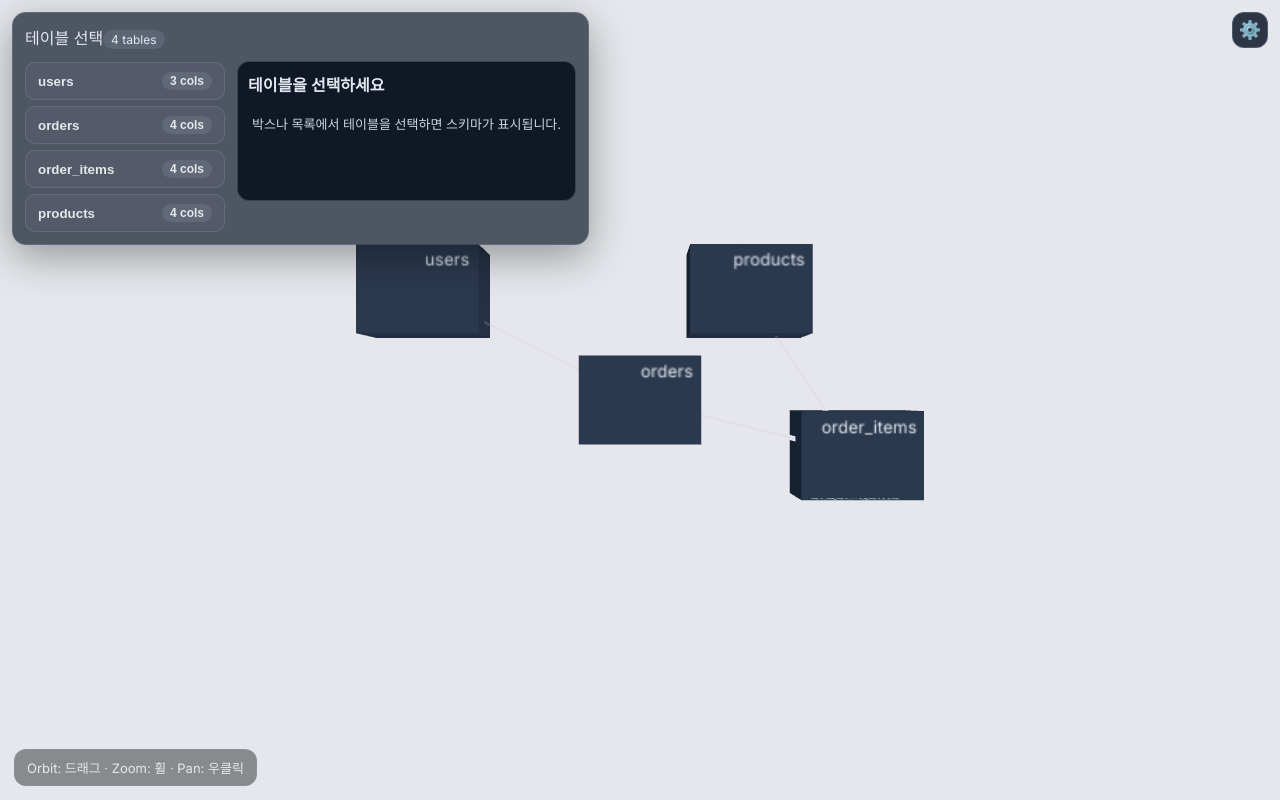
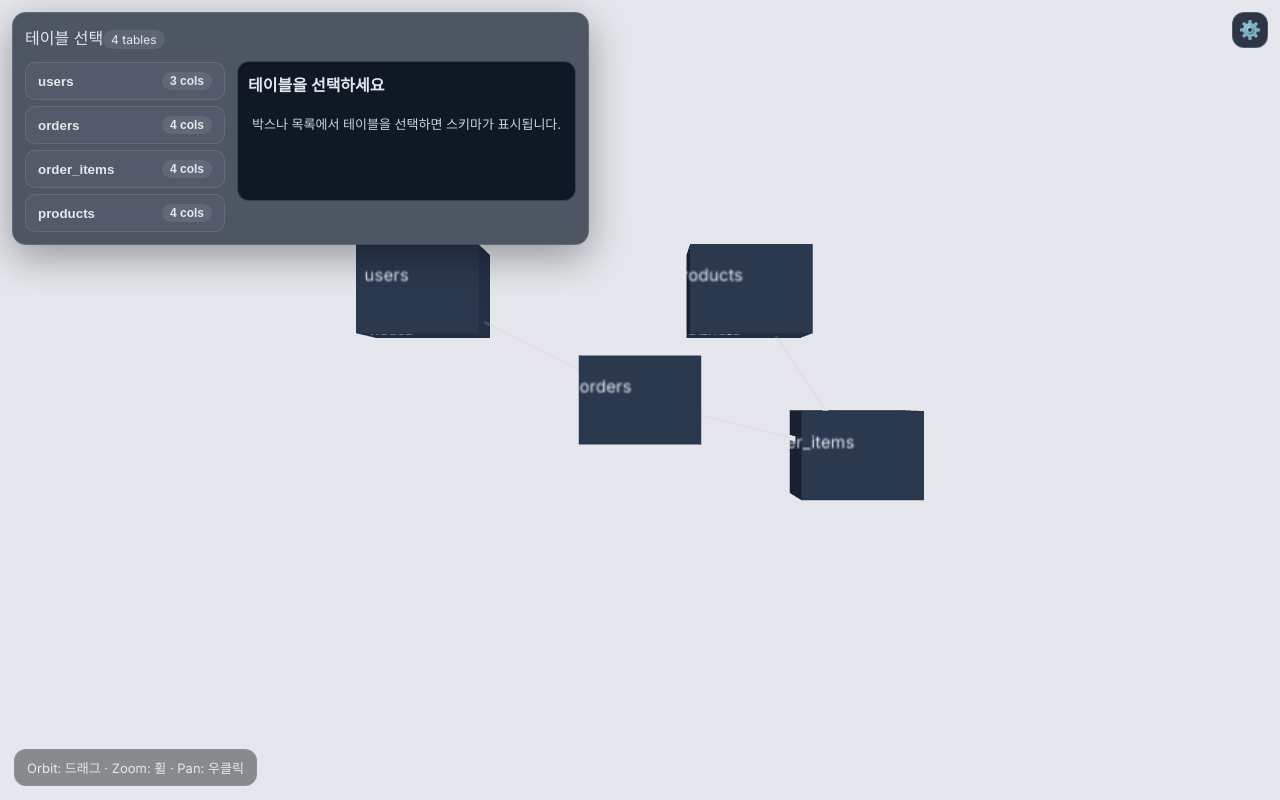
Before and after one commit to sqhtjs0104/visualdb, a React (Vite) app: page / in a window 1280 px wide. Built offline with nearby package versions, Linux system fonts and the light colour scheme.

Commit message:
Tighten label placement and occlusion

```diff
--- a/src/components/Scene3D.tsx
+++ b/src/components/Scene3D.tsx
@@ -18,10 +18,8 @@ const BOX_DIMENSIONS = {
 const EDGE_HEIGHT = 0;
 
 const LABEL_OFFSETS = {
-  topDistance: 0.18,
-  topHeight: 0.06,
-  frontDepth: 0.08,
-  frontHeight: -0.34,
+  topHeight: 0.001,
+  frontDepth: 0.001,
 };
 
 function computeFallbackPositions(tables: Table[]): Record<string, [number, number, number]> {
@@ -88,13 +86,10 @@ function TableBox({ table, position, isActive, onSelect }: TableInstance & { isA
       </mesh>
       <Html
         transform
+        occlude
         zIndexRange={[0, 0]}
         rotation={[-Math.PI / 2, 0, 0]}
-        position={[
-          BOX_DIMENSIONS.width / 2,
-          BOX_DIMENSIONS.height / 2 + LABEL_OFFSETS.topHeight,
-          -(BOX_DIMENSIONS.depth / 2) - LABEL_OFFSETS.topDistance,
-        ]}
+        position={[0, BOX_DIMENSIONS.height / 2 + LABEL_OFFSETS.topHeight, 0]}
       >
         <div className="table-label-wrapper table-label-wrapper--top">
           <div className="table-label table-label--top">{table.name}</div>
@@ -102,8 +97,9 @@ function TableBox({ table, position, isActive, onSelect }: TableInstance & { isA
       </Html>
       <Html
         transform
+        occlude
         zIndexRange={[0, 0]}
-        position={[BOX_DIMENSIONS.width / 2, LABEL_OFFSETS.frontHeight, BOX_DIMENSIONS.depth / 2 + LABEL_OFFSETS.frontDepth]}
+        position={[0, 0, BOX_DIMENSIONS.depth / 2 + LABEL_OFFSETS.frontDepth]}
       >
         <div className="table-label-wrapper table-label-wrapper--front">
           <div className="table-label table-label--front">{table.name}</div>
--- a/src/styles.css
+++ b/src/styles.css
@@ -381,22 +381,19 @@ small {
 }
 
 .table-label--top {
-  margin-top: -4px;
   /* background: rgba(15, 23, 42, 0.7); */
 }
 
 .table-label--front {
-  margin-left: 0px;
-  margin-top: 2px;
 }
 
 .table-label-wrapper {
   display: inline-flex;
-  transform: translate3d(-50%, 105%, 0);
+  transform: translate3d(-50%, -50%, 0);
 }
 
 .table-label-wrapper--front {
-  transform: translate3d(-50%, -15%, 0);
+  transform: translate3d(-50%, -50%, 0);
 }
 
 .overlay-stack {
```
